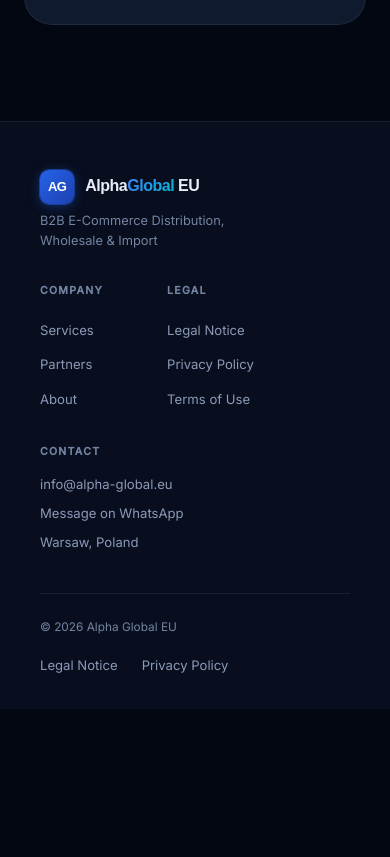
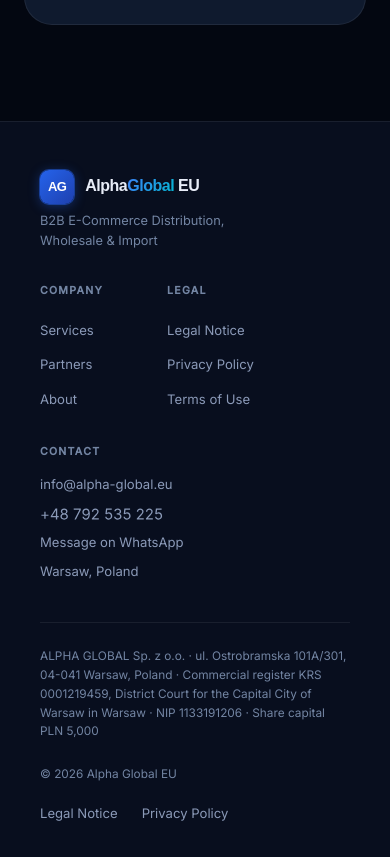
Before and after one commit to otproject1/alpha-global-website, a plain HTML site: page en/index.html in a window 390 px wide. Shown: the part 7104-7961 px from the top of the page. Before the commit the page ends 7813 px from the top, so only its background shows below. Drawn offline with Linux system fonts and the light colour scheme; a web font is replaced by a local one.

Commit message:
Footer: company details (KRS, NIP, capital) and phone image (EN)
Co-Authored-By: Claude Sonnet 5.5 <noreply@anthropic.com>
Claude-Session: https://claude.ai/code/session_01LPeejNHBSgYcwPzZX1qbQW

```diff
--- a/en/index.html
+++ b/en/index.html
@@ -362,10 +362,12 @@
 <div class="footer-contact-col">
 <div class="footer-col-title">Contact</div>
 <div class="f-contact-row"><a href="mailto:info@alpha-global.eu">info@alpha-global.eu</a></div>
+<div class="f-contact-row"><img src="/tel.svg" alt="Phone" width="123" height="22" style="display:block;height:22px;width:auto"></div>
 <div class="f-contact-row"><a href="https://wa.me/48518771793" target="_blank" rel="noopener">Message on WhatsApp</a></div>
 <div class="f-contact-row">Warsaw, Poland</div>
 </div>
 </div>
+<p class="f-company" style="max-width:var(--max);margin:0 auto;padding:1.5rem 0 0;font-size:.74rem;line-height:1.6;color:var(--text-muted)">ALPHA GLOBAL Sp. z o.o. · ul. Ostrobramska 101A/301, 04-041 Warsaw, Poland · Commercial register KRS 0001219459, District Court for the Capital City of Warsaw in Warsaw · NIP 1133191206 · Share capital PLN 5,000</p>
 <div class="footer-bottom">
 <span class="footer-copy">© 2026 Alpha Global EU</span>
 <ul class="footer-col-links" style="flex-direction:row;gap:1.5rem">
```
